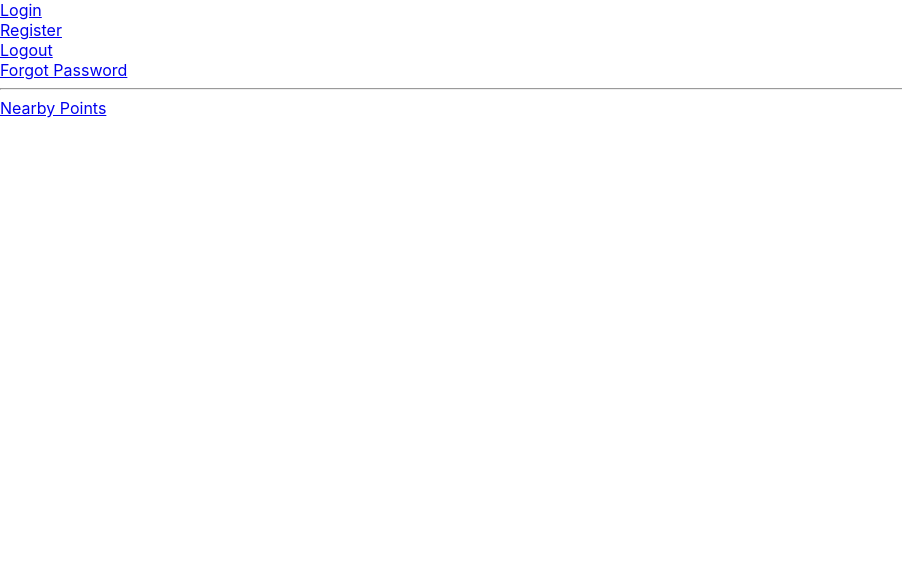
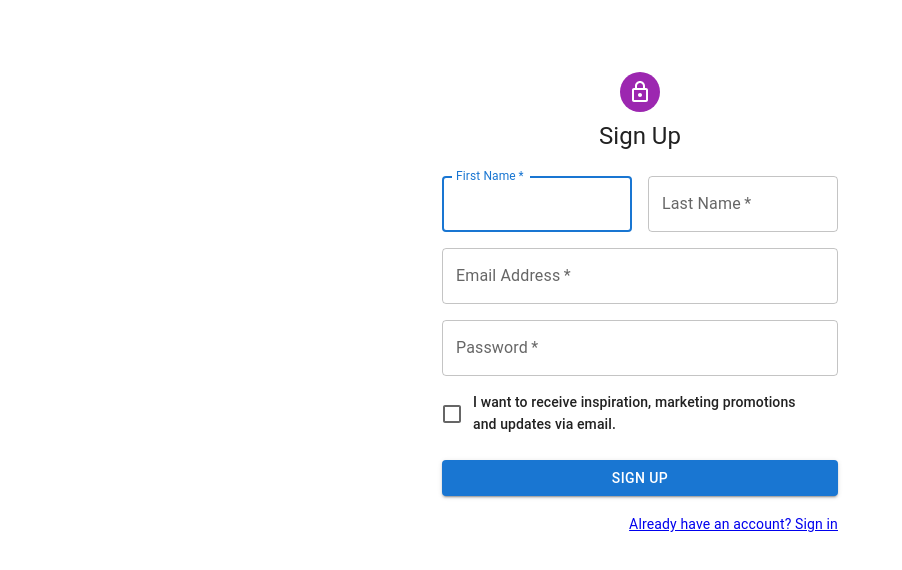
Before and after one commit to prakhar1144/major-project-frontend, a React (Create React App) app: page /user/signup in a window 1280 px wide. Shown: the top 570 px of the page, without its empty margins (0-902 px from the left). Built offline with nearby package versions, Linux system fonts and the light colour scheme; the HTML template or start-up script is replaced by a standard one.

Commit message:
Authentication Page

```diff
--- a/package.json
+++ b/package.json
@@ -3,11 +3,16 @@
   "version": "0.1.0",
   "private": true,
   "dependencies": {
+    "@emotion/react": "^11.10.4",
+    "@emotion/styled": "^11.10.4",
+    "@mui/icons-material": "^5.10.6",
+    "@mui/material": "^5.10.6",
     "@testing-library/jest-dom": "^5.16.5",
     "@testing-library/react": "^13.4.0",
     "@testing-library/user-event": "^13.5.0",
     "react": "^18.2.0",
     "react-dom": "^18.2.0",
+    "react-router-dom": "^6.4.1",
     "react-scripts": "5.0.1",
     "web-vitals": "^2.1.4"
   },
--- a/src/App.js
+++ b/src/App.js
@@ -1,11 +1,17 @@
+import { BrowserRouter, Route, Routes } from 'react-router-dom';
+import SignIn from './Pages/Authentication/SignIn';
+import SignUp from './Pages/Authentication/SignUp';
 import Homepage from './Pages/Homepage'
 
 function App() {
   return (
-    <div>
-      {/* Create separate jsx files for all the pages in the website (Homepage, Map Page, Transaction Page) and put in the Pages Folder */}
-      <Homepage/>
-    </div>
+    <BrowserRouter>
+      <Routes>
+        <Route path="/" element={<Homepage />} />
+        <Route path="/user/signin" element={<SignIn />} />
+        <Route path="/user/signup" element={<SignUp />} />
+      </Routes>
+    </BrowserRouter>
   );
 }
 
--- /dev/null
+++ b/src/Pages/Authentication/SignIn.jsx
@@ -0,0 +1,94 @@
+import * as React from 'react';
+import Avatar from '@mui/material/Avatar';
+import Button from '@mui/material/Button';
+import CssBaseline from '@mui/material/CssBaseline';
+import TextField from '@mui/material/TextField';
+import FormControlLabel from '@mui/material/FormControlLabel';
+import Checkbox from '@mui/material/Checkbox';
+import Grid from '@mui/material/Grid';
+import Box from '@mui/material/Box';
+import LockOutlinedIcon from '@mui/icons-material/LockOutlined';
+import Typography from '@mui/material/Typography';
+import Container from '@mui/material/Container';
+import { createTheme, ThemeProvider } from '@mui/material/styles';
+import { Link } from 'react-router-dom';
+
+const theme = createTheme();
+
+export default function SignIn() {
+  const handleSubmit = (event) => {
+    event.preventDefault();
+    const data = new FormData(event.currentTarget);
+    console.log({
+      email: data.get('email'),
+      password: data.get('password'),
+    });
+  };
+
+  return (
+    <ThemeProvider theme={theme}>
+      <Container component="main" maxWidth="xs">
+        <CssBaseline />
+        <Box
+          sx={{
+            marginTop: 8,
+            display: 'flex',
+            flexDirection: 'column',
+            alignItems: 'center',
+          }}
+        >
+          <Avatar sx={{ m: 1, bgcolor: 'secondary.main' }}>
+            <LockOutlinedIcon />
+          </Avatar>
+          <Typography component="h1" variant="h5">
+            Sign In
+          </Typography>
+          <Box component="form" onSubmit={handleSubmit} noValidate sx={{ mt: 1 }}>
+            <TextField
+              margin="normal"
+              required
+              fullWidth
+              id="email"
+              label="Email Address"
+              name="email"
+              autoFocus
+            />
+            <TextField
+              margin="normal"
+              required
+              fullWidth
+              name="password"
+              label="Password"
+              type="password"
+              id="password"
+            />
+            <FormControlLabel
+              control={<Checkbox value="remember" color="primary" />}
+              label={<Typography variant="subtitle2">Remember me</Typography>}
+            />
+            <Button
+              type="submit"
+              fullWidth
+              variant="contained"
+              sx={{ mt: 3, mb: 2 }}
+            >
+              Sign In
+            </Button>
+            <Grid container>
+              <Grid item xs>
+                <Typography component={Link} to="/user/signin" variant="body2">
+                  Forgot password?
+                </Typography>
+              </Grid>
+              <Grid item>
+                <Typography component={Link} to="/user/signup" variant="body2">
+                  {"Don't have an account? Sign Up"}
+                </Typography>
+              </Grid>
+            </Grid>
+          </Box>
+        </Box>
+      </Container>
+    </ThemeProvider>
+  );
+}
--- /dev/null
+++ b/src/Pages/Authentication/SignUp.jsx
@@ -0,0 +1,115 @@
+import * as React from 'react';
+import Avatar from '@mui/material/Avatar';
+import Button from '@mui/material/Button';
+import CssBaseline from '@mui/material/CssBaseline';
+import TextField from '@mui/material/TextField';
+import FormControlLabel from '@mui/material/FormControlLabel';
+import Checkbox from '@mui/material/Checkbox';
+import Grid from '@mui/material/Grid';
+import Box from '@mui/material/Box';
+import LockOutlinedIcon from '@mui/icons-material/LockOutlined';
+import Typography from '@mui/material/Typography';
+import Container from '@mui/material/Container';
+import { createTheme, ThemeProvider } from '@mui/material/styles';
+import { Link as RouteLink } from 'react-router-dom';
+
+const theme = createTheme();
+
+export default function SignUp() {
+  const handleSubmit = (event) => {
+    event.preventDefault();
+    const data = new FormData(event.currentTarget);
+    console.log({
+      email: data.get('email'),
+      password: data.get('password'),
+      firstName: data.get('firstName'),
+      lastName: data.get('lastName')
+    });
+  };
+
+  return (
+    <ThemeProvider theme={theme}>
+      <Container component="main" maxWidth="xs">
+        <CssBaseline />
+        <Box
+          sx={{
+            marginTop: 8,
+            display: 'flex',
+            flexDirection: 'column',
+            alignItems: 'center',
+          }}
+        >
+          <Avatar sx={{ m: 1, bgcolor: 'secondary.main' }}>
+            <LockOutlinedIcon />
+          </Avatar>
+          <Typography component="h1" variant="h5">
+            Sign Up
+          </Typography>
+          <Box component="form" noValidate onSubmit={handleSubmit} sx={{ mt: 3 }}>
+            <Grid container spacing={2}>
+              <Grid item xs={12} sm={6}>
+                <TextField
+                  name="firstName"
+                  required
+                  fullWidth
+                  id="firstName"
+                  label="First Name"
+                  autoFocus
+                />
+              </Grid>
+              <Grid item xs={12} sm={6}>
+                <TextField
+                  required
+                  fullWidth
+                  id="lastName"
+                  label="Last Name"
+                  name="lastName"
+                />
+              </Grid>
+              <Grid item xs={12}>
+                <TextField
+                  required
+                  fullWidth
+                  id="email"
+                  label="Email Address"
+                  name="email"
+                />
+              </Grid>
+              <Grid item xs={12}>
+                <TextField
+                  required
+                  fullWidth
+                  name="password"
+                  label="Password"
+                  type="password"
+                  id="password"
+                />
+              </Grid>
+              <Grid item xs={12}>
+                <FormControlLabel
+                  control={<Checkbox value="allowExtraEmails" color="primary" />}
+                  label={<Typography variant="subtitle2">I want to receive inspiration, marketing promotions and updates via email.</Typography>}
+                />
+              </Grid>
+            </Grid>
+            <Button
+              type="submit"
+              fullWidth
+              variant="contained"
+              sx={{ mt: 3, mb: 2 }}
+            >
+              Sign Up
+            </Button>
+            <Grid container justifyContent="flex-end">
+              <Grid item>
+                <Typography component={RouteLink} to="/user/signin" variant="body2">
+                  Already have an account? Sign in
+                </Typography>
+              </Grid>
+            </Grid>
+          </Box>
+        </Box>
+      </Container>
+    </ThemeProvider>
+  );
+}
--- a/src/Pages/Homepage.jsx
+++ b/src/Pages/Homepage.jsx
@@ -1,13 +1,39 @@
+import { AppBar, Button, CssBaseline, GlobalStyles, Toolbar, Typography } from "@mui/material";
+import React from "react";
+import { Link, NavLink } from "react-router-dom";
+
 const Homepage = () => {
     return (
-        <div>
-            <a href="#">Login</a> <br></br>
-            <a href="#">Register</a> <br></br>
-            <a href="#">Logout</a> <br></br>
-            <a href="#">Forgot Password</a> <br></br>
-            <hr></hr>
-            <a href="#">Nearby Points</a>
-        </div>
+        <React.Fragment>
+            <GlobalStyles styles={{ ul: { margin: 0, padding: 0, listStyle: 'none' } }} />
+            <CssBaseline />
+            <AppBar
+                position="static"
+                color="default"
+                elevation={0}
+                sx={{ borderBottom: (theme) => `1px solid ${theme.palette.divider}` }}
+            >
+                <Toolbar sx={{ flexWrap: 'wrap' }}>
+                    <Typography variant="h6" color="inherit" noWrap sx={{ flexGrow: 1 }}>
+                        Downtown Charge
+                    </Typography>
+                    <nav>
+                        <Button component={NavLink} to="#">
+                            Features
+                        </Button>
+                        <Button component={NavLink} to="#">
+                            Nearby Points
+                        </Button>
+                        <Button component={NavLink} to="#">
+                            Help
+                        </Button>
+                    </nav>
+                    <Button component={NavLink} to="user/signin" variant="outlined">
+                        Sign in
+                    </Button>
+                </Toolbar>
+            </AppBar>
+        </React.Fragment>
     );
 }
 
```
Also changed, not shown: 1 other file (tests, documents, lock files or other folders).
